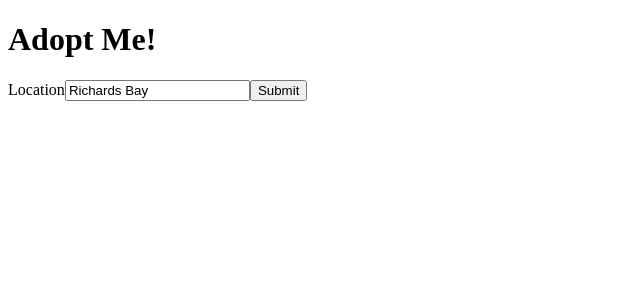
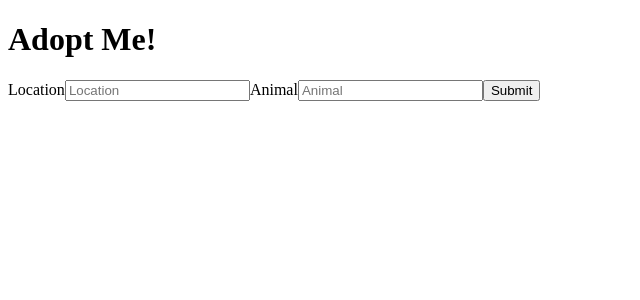
Before and after one commit to lianmalan2/adopt-me, a React (Vite) app: page / in a window 1280 px wide. Shown: the top 300 px of the page, without its empty margins (0-640 px from the left). Built offline with nearby package versions, Linux system fonts and the light colour scheme.

Commit message:
Add useState hooks

```diff
--- a/src/SearchParams.js
+++ b/src/SearchParams.js
@@ -1,13 +1,31 @@
+import { useState } from 'react';
+
 const SearchParams = () => {
-  const location = 'Richards Bay';
+  const [location, setLocation] = useState('');
+  const [animal, setAnimal] = useState('');
+
   return (
     <div className="search-params">
-      <form action="">
+      <form>
         <label htmlFor="location">
           Location
-          <input id="location" value={location} placeholder="Location" />
+          <input
+            id="location"
+            value={location}
+            placeholder="Location"
+            onChange={(e) => setLocation(e.target.value)}
+          />
         </label>
-        <button type="submit">Submit</button>
+        <label htmlFor="animal">
+          Animal
+          <input
+            id="animal"
+            value={animal}
+            placeholder="Animal"
+            onChange={(e) => setAnimal(e.target.value)}
+          />
+        </label>
+        <button>Submit</button>
       </form>
     </div>
   );
```
